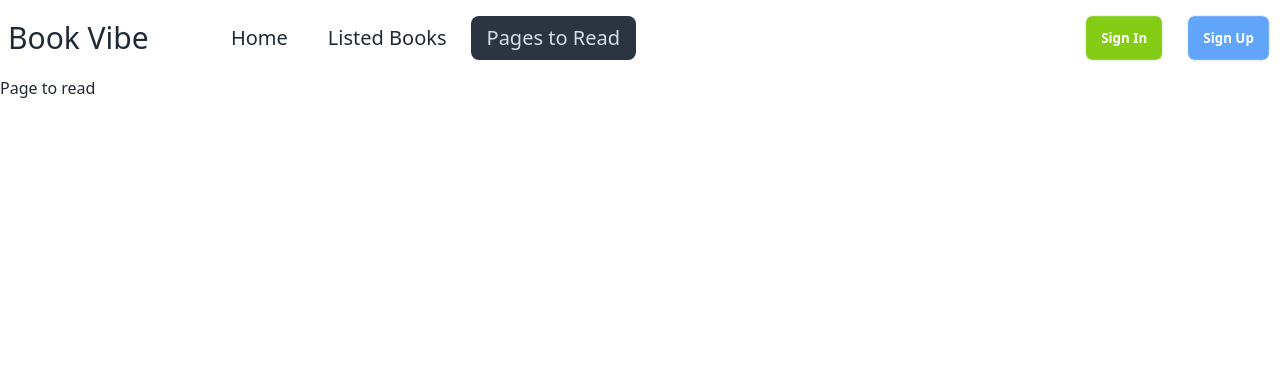
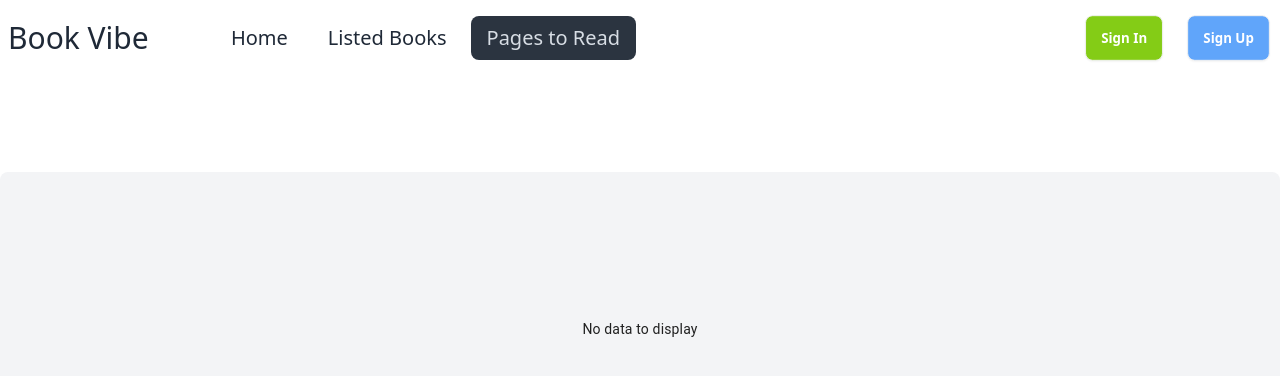
Before and after one commit to Rafiulomar0/book-review, a React (Vite) app: page /pageToRead in a window 1280 px wide. Shown: the top 376 px of the page. Built offline with nearby package versions, Linux system fonts and the light colour scheme; a web font is replaced by a local one.

Commit message:
bar chart is implemented

```diff
--- a/src/components/PageToRead/PageToRead.jsx
+++ b/src/components/PageToRead/PageToRead.jsx
@@ -1,7 +1,36 @@
+import { BarChart } from "@mui/x-charts";
+import { getLocalDataReadList } from "../../utilities/utilities";
+import { useLoaderData } from "react-router-dom";
+import { useState } from "react";
+
 const PageToRead = () => {
+  const booksData = useLoaderData();
+  const dataReadList = getLocalDataReadList();
+  const readList = booksData.filter((book) =>
+    dataReadList.includes(book.bookId)
+  );
+
+  const bookNames = readList.map((book) => book.bookName);
+  const totalPages = readList.map((book) => book.totalPages);
+
   return (
-    <div>
-      <h2>Page to read</h2>
+    <div className="container mx-auto flex justify-center mt-24 p-2 bg-gray-100 rounded-lg">
+      <BarChart
+        xAxis={[
+          {
+            id: "barCategories",
+            data: bookNames,
+            scaleType: "band",
+          },
+        ]}
+        series={[
+          {
+            data: totalPages,
+          },
+        ]}
+        width={900}
+        height={300}
+      />
     </div>
   );
 };
--- a/src/main.jsx
+++ b/src/main.jsx
@@ -16,6 +16,7 @@ const router = createBrowserRouter([
     children: [
       {
         path: "/pageToRead",
+        loader: () => fetch("../booksData.json"),
         element: <PageToRead></PageToRead>,
       },
       {
```
Also changed, not shown: package.json (+7 -1 lines), 1 other file (tests, documents, lock files or other folders).
